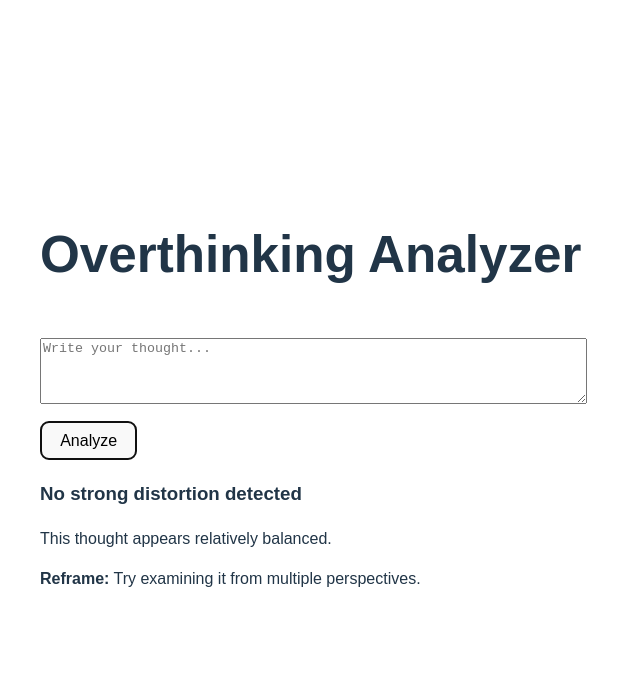
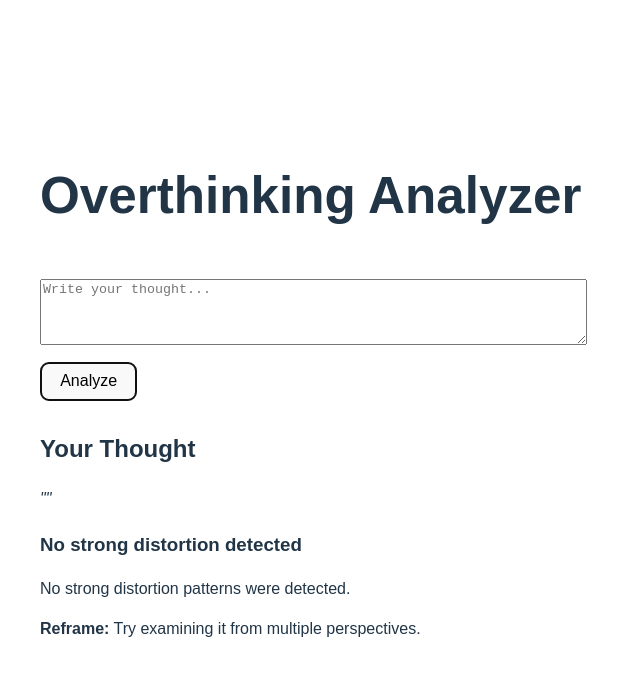
Before and after one commit to BMOit/overthinking-analyzer, a React (Vite) app: page / in a window 1280 px wide. Both pictures are taken after a click on the button "Analyze". Shown: the top 676 px of the page, without its empty margins (0-640 px from the left). Built offline with nearby package versions, Linux system fonts and the light colour scheme.

Commit message:
Update analysis logic and UI

```diff
--- a/src/components/ThoughtInput.jsx
+++ b/src/components/ThoughtInput.jsx
@@ -27,13 +27,24 @@ export default function ThoughtInput() {
         Analyze
       </button>
 
-      {result && result.map((item, index) => (
-        <div key={index} style={{ marginTop: "20px" }}>
-          <h3>{item.type}</h3>
-          <p>{item.explanation}</p>
-          <p><strong>Reframe:</strong> {item.suggestion}</p>
+      {result && (
+        <div style={{ marginTop: "30px" }}>
+
+          <h2>Your Thought</h2>
+          <p style={{ fontStyle: "italic", marginBottom: "20px" }}>
+            "{text}"
+          </p>
+
+          {result.map((item, index) => (
+            <div key={index} style={{ marginBottom: "25px" }}>
+              <h3>{item.type}</h3>
+              <p>{item.explanation}</p>
+              <p><strong>Reframe:</strong> {item.suggestion}</p>
+            </div>
+          ))}
+
         </div>
-      ))}
+      )}
     </div>
   );
 }
--- a/src/utils/analyzeThought.js
+++ b/src/utils/analyzeThought.js
@@ -1,30 +1,30 @@
-// src/utils/analyzeThought.js
-
 import { rules } from "./distortionRules";
 
 export function analyzeThought(inputText) {
   const text = inputText.toLowerCase().trim();
-
   const detected = [];
 
   for (let rule of rules) {
-    if (rule.test(text)) {
+    const result = rule.test(text);
+
+    if (result) {
       detected.push({
         type: rule.type,
-        explanation: rule.explanation,
+        explanation:
+          typeof rule.explanation === "function"
+            ? rule.explanation(result.matchedWord)
+            : rule.explanation,
         suggestion: rule.suggestion
       });
     }
   }
 
-  if (detected.length > 0) {
-    return detected; // return multiple distortions
-  }
+  if (detected.length > 0) return detected;
 
   return [
     {
       type: "No strong distortion detected",
-      explanation: "This thought appears relatively balanced.",
+      explanation: "No strong distortion patterns were detected.",
       suggestion: "Try examining it from multiple perspectives."
     }
   ];
--- a/src/utils/distortionRules.js
+++ b/src/utils/distortionRules.js
@@ -1,4 +1,21 @@
 // src/utils/distortionRules.js
+
+const absoluteWords = [
+  "always",
+  "never",
+  "everyone",
+  "nobody",
+  "everything",
+  "nothing"
+];
+
+const shouldWords = [
+  "should",
+  "shouldn't",
+  "must",
+  "mustn't",
+  "ought to"
+];
 
 const negativeIdentityWords = [
   "useless",
@@ -11,35 +28,27 @@ const negativeIdentityWords = [
   "not good enough"
 ];
 
-const absoluteWords = [
-  "always",
-  "never",
-  "everyone",
-  "nobody",
-  "everything",
-  "nothing",
-  "completely",
-  "totally"
-];
-
-const shouldWords = [
-  "should",
-  "shouldn't",
-  "must",
-  "mustn't",
-  "ought to"
-];
-
 export const rules = [
   {
-    type: "Overgeneralization",
-    test: (text) => {
-      return absoluteWords.some(word => text.includes(word));
-    },
-    explanation:
-      "This thought uses absolute language and assumes something is true in all situations.",
-    suggestion:
-      "Is this really true in every single case? What evidence suggests otherwise?"
+  type: "Overgeneralization",
+
+  test: (text) => {
+    const match = text.match(
+      /(always|never|everyone|nobody|everything|nothing|all the time|completely|totally)/
+    );
+
+    return match
+      ? {
+          matchedWord: match[0]
+        }
+      : false;
+  },
+
+  explanation: (word) =>
+    `The word "${word}" suggests this is true without any exceptions.`,
+
+  suggestion:
+    "Is this truly true in every single case? Can you think of even one exception?"
   },
 
   {
@@ -54,9 +63,9 @@ export const rules = [
       );
     },
     explanation:
-      "This thought predicts the worst possible outcome without considering more realistic possibilities.",
+      "You are predicting the worst possible outcome without considering more realistic possibilities.",
     suggestion:
-      "What is the most realistic outcome instead of the worst one?"
+      "What is the most realistic outcome? If the worst happened, how would you actually handle it?"
   },
 
   {
@@ -68,9 +77,9 @@ export const rules = [
       );
     },
     explanation:
-      "This thought turns a situation or mistake into a negative identity label.",
+      "You are turning a situation or mistake into a negative label about who you are as a person.",
     suggestion:
-      "Does one action or mistake truly define your entire identity?"
+      "Does this single moment truly define your entire identity?"
   },
 
   {
@@ -84,9 +93,9 @@ export const rules = [
       );
     },
     explanation:
-      "This thought assumes you know what others are thinking without evidence.",
+      "You are assuming you know what others are thinking without clear evidence.",
     suggestion:
-      "How can you know for sure what they are thinking? What are other possible explanations?"
+      "What other explanations could exist? Is there proof of what they think?"
   },
 
   {
@@ -99,9 +108,9 @@ export const rules = [
       );
     },
     explanation:
-      "This thought assumes that feelings reflect objective reality.",
+      "You are treating your feelings as proof that something is objectively true.",
     suggestion:
-      "Feelings are important, but what objective evidence supports this conclusion?"
+      "What objective evidence supports this belief?"
   },
 
   {
@@ -110,7 +119,7 @@ export const rules = [
       return shouldWords.some(word => text.includes(word));
     },
     explanation:
-      "This thought imposes rigid rules or expectations on yourself or others.",
+      "You are placing rigid expectations on yourself or others using words like 'should' or 'must'.",
     suggestion:
       "What would a more flexible or compassionate expectation look like?"
   }
```
